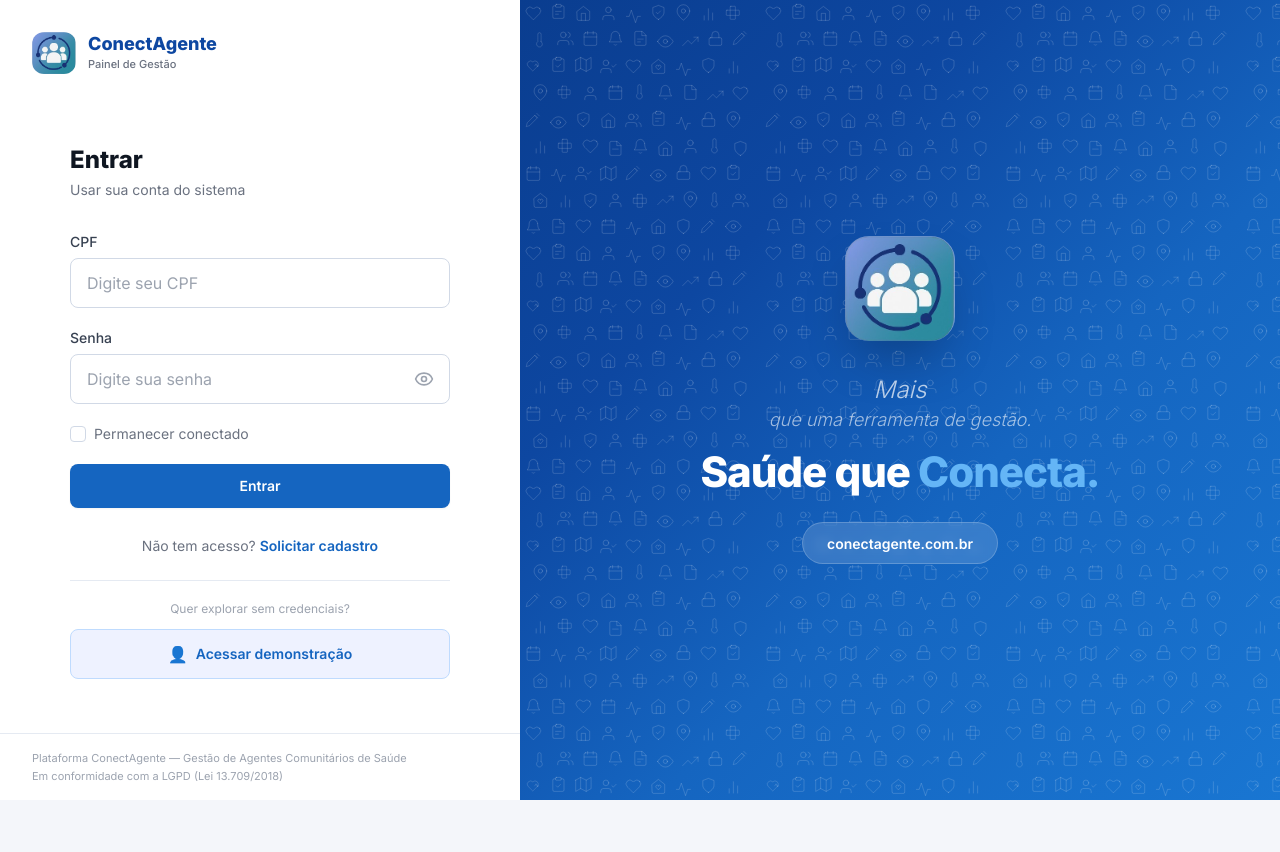
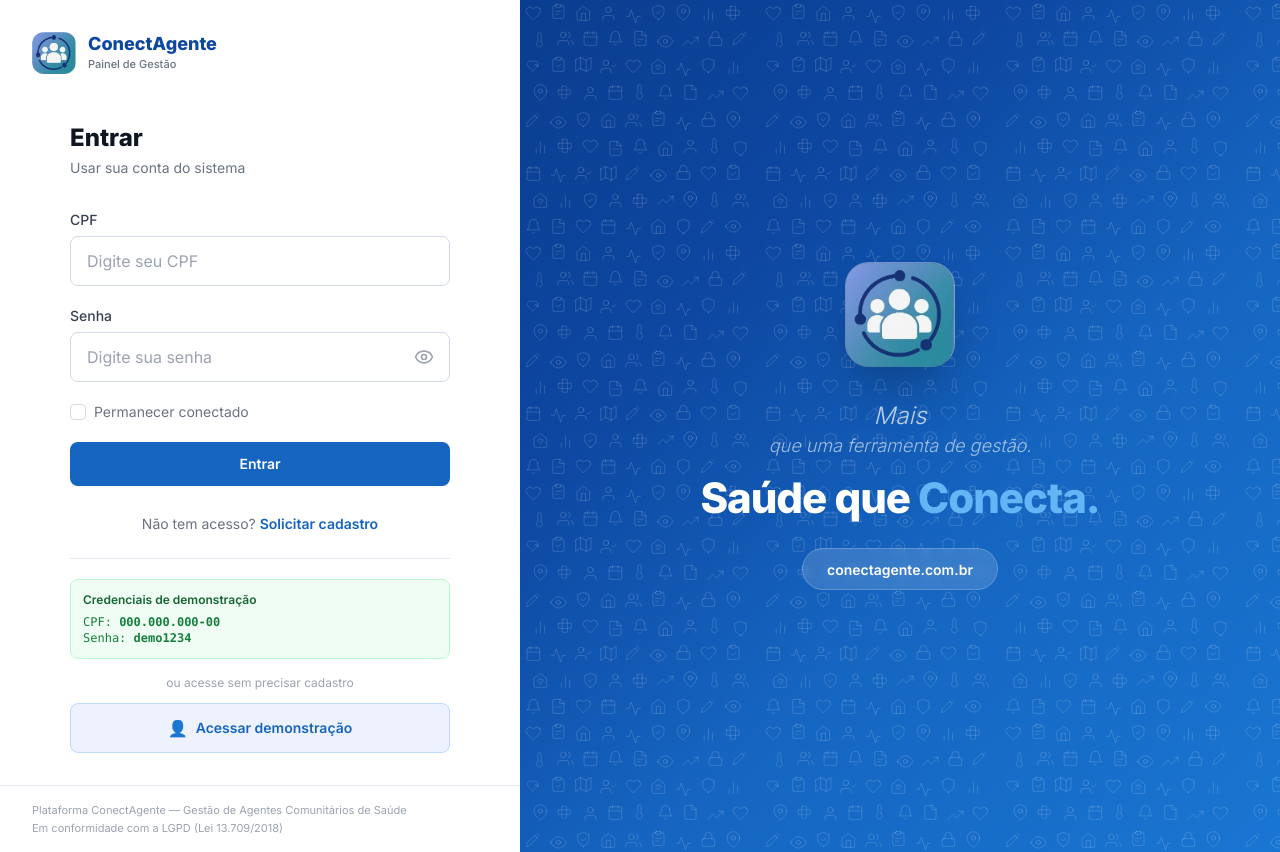
Before and after one commit to fabriciojunio/ConectAgente, a Next.js app in the folder ConectAgente-web/: page /login in a window 1280 px wide. Before the commit the page ends 800 px from the top, so only its background shows below. Built offline with nearby package versions, Linux system fonts and the light colour scheme.

Commit message:
feat: adicionar credenciais demo na tela de login

```diff
--- a/ConectAgente-web/src/app/(auth)/login/page.tsx
+++ b/ConectAgente-web/src/app/(auth)/login/page.tsx
@@ -245,8 +245,14 @@
               </div>
             </form>
 
-            <div className="mt-6 pt-5 border-t border-[#E5EAF2] flex flex-col items-center gap-3">
-              <p className="text-xs text-[#9CA3AF]">Quer explorar sem credenciais?</p>
+            <div className="mt-6 pt-5 border-t border-[#E5EAF2]">
+              <div className="mb-4 p-3 bg-[#F0FDF4] border border-[#BBF7D0] rounded-lg">
+                <p className="text-xs font-semibold text-[#166534] mb-1.5">Credenciais de demonstração</p>
+                <p className="text-xs text-[#15803D] font-mono">CPF: <strong>000.000.000-00</strong></p>
+                <p className="text-xs text-[#15803D] font-mono">Senha: <strong>demo1234</strong></p>
+              </div>
+              <div className="flex flex-col items-center gap-3">
+                <p className="text-xs text-[#9CA3AF]">ou acesse sem precisar cadastro</p>
                 <Link
                   href="/demo"
                   className="w-full py-3 rounded-lg text-[#1565C0] font-semibold text-sm bg-[#EEF2FF] hover:bg-[#DBEAFE] transition-colors border border-[#BFDBFE] flex items-center justify-center gap-2"
@@ -254,6 +260,7 @@
                   <span className="text-base">👤</span>
                   <span>Acessar demonstração</span>
                 </Link>
+              </div>
             </div>
           </div>
         </div>
```
Lines whose indentation alone changed are shown as unchanged.
